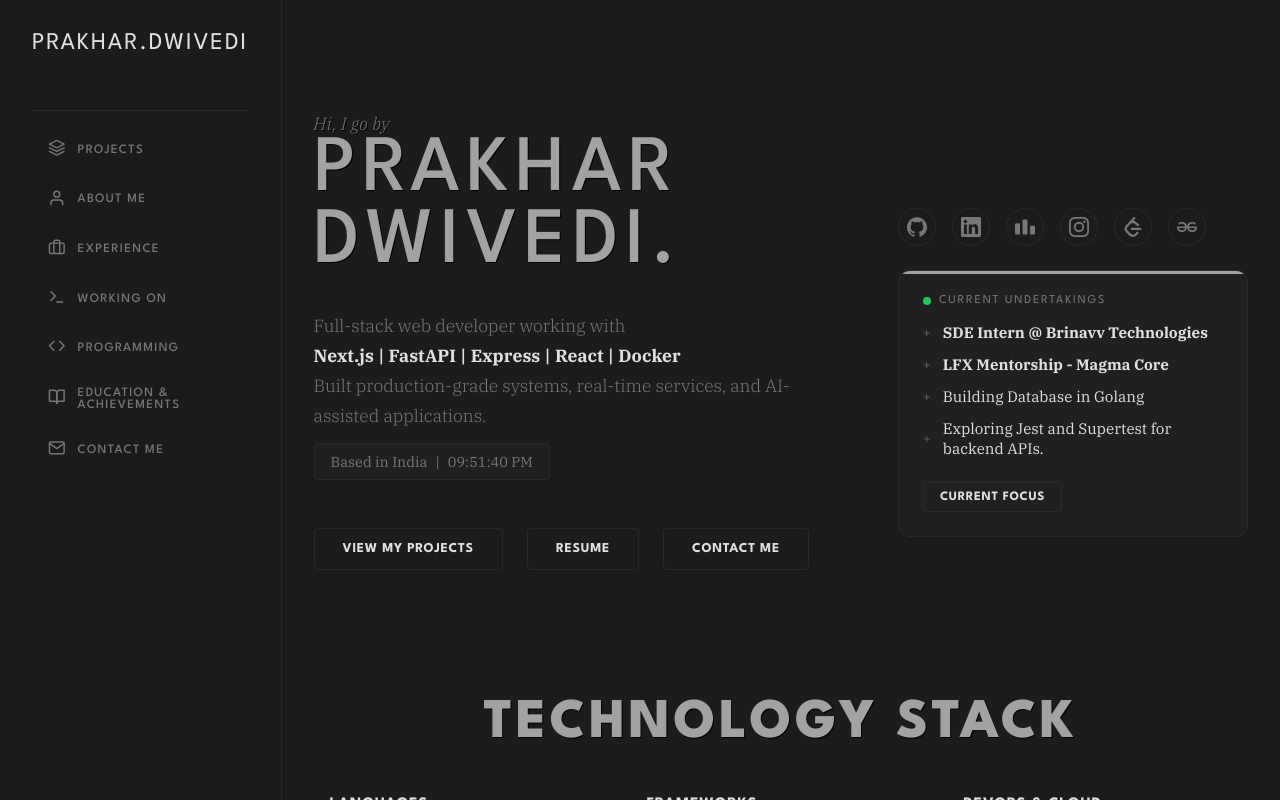
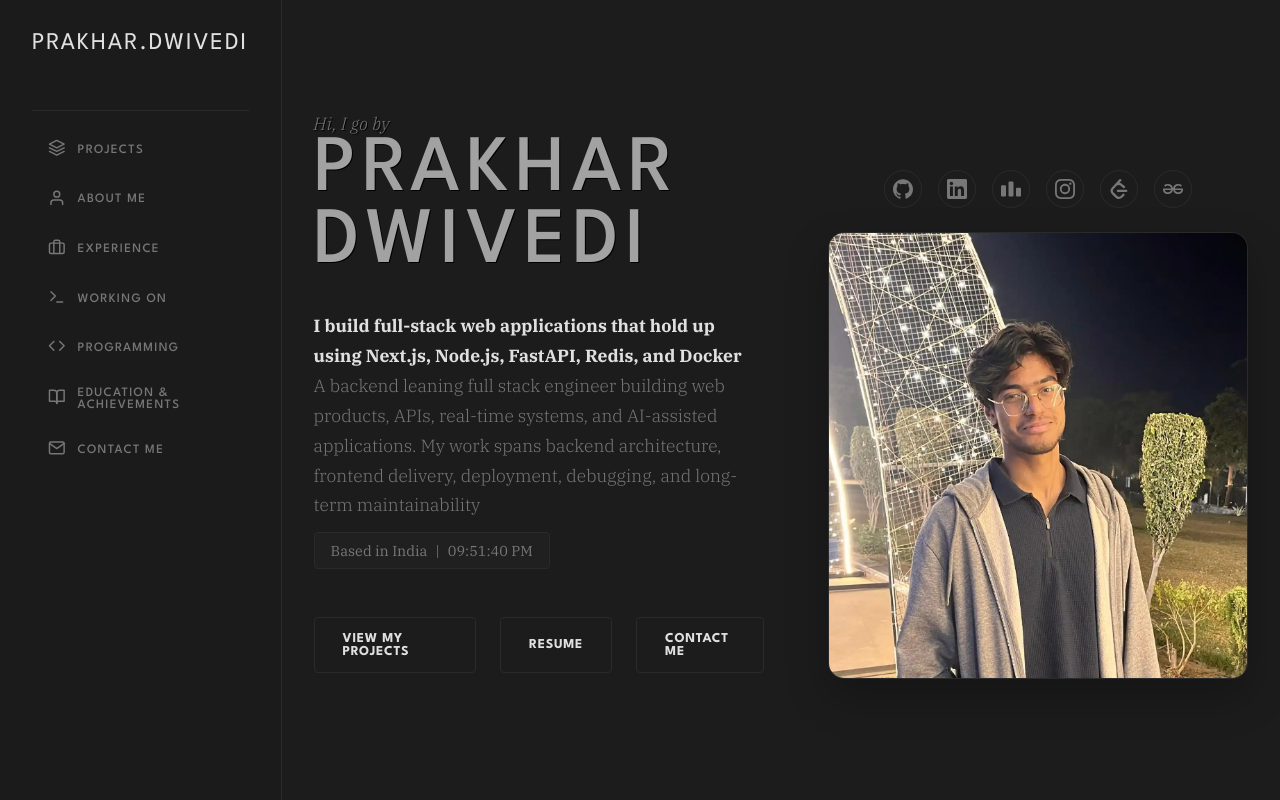
Before and after one commit to prakharDvedi/portfolio, a Next.js app: page / in a window 1280 px wide. Built offline with nearby package versions, Linux system fonts and the light colour scheme.

Commit message:
Add HomePortrait component with animation and image display

```diff
--- a/src/app/home.module.css
+++ b/src/app/home.module.css
@@ -28,13 +28,38 @@
   display: flex;
   flex-direction: column;
   gap: 1.5rem;
-  flex: 0 0 350px;
-  align-items: flex-start;
+  flex: 0 0 420px;
+  align-items: center;
+}
+
+.portraitCard {
+  width: 100%;
+  border: 1px solid var(--border-color);
+  border-radius: 16px;
+  overflow: hidden;
+  background: rgba(255, 255, 255, 0.03);
+  box-shadow: 0 18px 40px rgba(0, 0, 0, 0.25);
+}
+
+.portraitImage {
+  display: block;
+  width: 100%;
+  height: auto;
+  object-fit: cover;
+}
+
+.socialPanel {
+  display: flex;
+  flex-direction: column;
+  align-items: center;
+  width: 100%;
 }
 
 .socialLinks {
   display: flex;
+  flex-wrap: wrap;
   gap: 1rem;
+  justify-content: center;
 }
 
 .socialLink {
@@ -57,86 +82,6 @@
   border-color: var(--text-secondary);
 }
 
-.currentWorkSection {
-  width: 100%;
-  background: rgba(255, 255, 255, 0.02);
-  border: 1px solid var(--border-color);
-  border-radius: 12px;
-  padding: 1.5rem;
-  position: relative;
-  overflow: hidden;
-}
-
-.currentWorkSection::before {
-  content: "";
-  position: absolute;
-  top: 0;
-  left: 0;
-  width: 100%;
-  height: 3px;
-  background: var(--accent-primary);
-}
-
-.workLabel {
-  font-size: 0.75rem;
-  text-transform: uppercase;
-  letter-spacing: 0.15em;
-  color: var(--text-secondary);
-  margin-bottom: 1rem;
-  display: flex;
-  align-items: center;
-  gap: 0.5rem;
-  font-family: var(--font-heading);
-}
-
-.pulsingDot {
-  width: 8px;
-  height: 8px;
-  background-color: #22c55e;
-  border-radius: 50%;
-  box-shadow: 0 0 0 rgba(34, 197, 94, 0.4);
-  animation: pulse 2s infinite;
-}
-
-@keyframes pulse {
-  0% {
-    box-shadow: 0 0 0 0 rgba(34, 197, 94, 0.4);
-  }
-  70% {
-    box-shadow: 0 0 0 10px rgba(34, 197, 94, 0);
-  }
-  100% {
-    box-shadow: 0 0 0 0 rgba(34, 197, 94, 0);
-  }
-}
-
-.workList {
-  display: flex;
-  flex-direction: column;
-  gap: 0.75rem;
-}
-
-.workItem,
-.workItemLink {
-  display: flex;
-  align-items: center;
-  gap: 0.75rem;
-  font-size: 0.95rem;
-  color: var(--text-primary);
-  text-decoration: none;
-  transition: color 0.2s ease;
-}
-
-.workItemLink:hover {
-  color: var(--accent-hover);
-}
-
-.workIcon {
-  color: var(--accent-primary);
-  font-size: 0.8rem;
-  opacity: 0.6;
-}
-
 @media (max-width: 1024px) {
   .mainSection {
     flex-direction: column;
@@ -144,9 +89,9 @@
     gap: 3rem;
   }
 
-  .currentWorkSection {
+  .rightColumn {
     width: 100%;
-    flex: none;
+    max-width: 420px;
   }
 }
 
@@ -155,7 +100,7 @@
   font-size: 1.1rem;
   font-weight: 300;
   font-style: italic;
-  margin-bottom: 2rem;
+  margin-bottom: 2.5rem;
   letter-spacing: 0.02em;
   text-shadow: 1px 1px black;
 }
@@ -181,8 +126,6 @@
   display: inline-flex;
   justify-content: flex-start;
   min-width: 350px;
-  color: var(--text-primary);
-  font-weight: 600;
   vertical-align: bottom;
   text-align: left;
 }
@@ -193,6 +136,16 @@
   max-width: 600px;
   line-height: 1.7;
   margin-bottom: 0.75rem;
+  font-weight: 300;
+}
+
+.heroIntro {
+  color: var(--text-primary);
+  font-weight: 700;
+}
+
+.heroSupport {
+  color: var(--text-secondary);
   font-weight: 300;
 }
 
--- a/src/app/page.tsx
+++ b/src/app/page.tsx
@@ -1,13 +1,12 @@
 import styles from "./home.module.css";
-import { currentWorkData } from "@/data/currentWork";
 import {
   homeCallToActions,
   homeHero,
   homeSocialLinks,
 } from "@/data/home";
-import HomeCurrentWork from "@/components/home/HomeCurrentWork";
 import HomeHeatmap from "@/components/home/HomeHeatmap";
 import HomeHero from "@/components/home/HomeHero";
+import HomePortrait from "@/components/home/HomePortrait";
 import HomeSocialLinks from "@/components/home/HomeSocialLinks";
 import HomeTechStack from "@/components/home/HomeTechStack";
 
@@ -19,7 +18,7 @@ export default function Home() {
 
         <div className={styles.rightColumn}>
           <HomeSocialLinks links={homeSocialLinks} />
-          <HomeCurrentWork items={currentWorkData} />
+          <HomePortrait />
         </div>
       </div>
 
--- a/src/components/home/HomeHero.tsx
+++ b/src/components/home/HomeHero.tsx
@@ -50,9 +50,15 @@ export default function HomeHero({
         animate={{ opacity: 1, y: 0 }}
         transition={{ duration: 0.5, delay: 0.2 }}
       >
-        {intro} <br />
-        <span className={styles.techRotator}>{stackLine}</span> <br />
-        {summary}
+        <span className={styles.heroIntro}>{intro}</span>
+        <br />
+        <span className={styles.heroSupport}>{stackLine}</span>
+        {summary ? (
+          <>
+            <br />
+            {summary}
+          </>
+        ) : null}
       </motion.p>
 
       <motion.div
--- /dev/null
+++ b/src/components/home/HomePortrait.tsx
@@ -0,0 +1,25 @@
+"use client";
+
+import { motion } from "framer-motion";
+import Image from "next/image";
+import styles from "@/app/home.module.css";
+
+export default function HomePortrait() {
+  return (
+    <motion.div
+      className={styles.portraitCard}
+      initial={{ opacity: 0, x: 20 }}
+      animate={{ opacity: 1, x: 0 }}
+      transition={{ duration: 0.5, delay: 0.35 }}
+    >
+      <Image
+        src="/portfolio.webp"
+        alt="Portrait of Prakhar Dwivedi"
+        width={520}
+        height={640}
+        className={styles.portraitImage}
+        priority
+      />
+    </motion.div>
+  );
+}
--- a/src/components/home/HomeSocialLinks.tsx
+++ b/src/components/home/HomeSocialLinks.tsx
@@ -29,11 +29,12 @@ type HomeSocialLinksProps = {
 export default function HomeSocialLinks({ links }: HomeSocialLinksProps) {
   return (
     <motion.div
-      className={styles.socialLinks}
+      className={styles.socialPanel}
       initial={{ opacity: 0, x: 20 }}
       animate={{ opacity: 1, x: 0 }}
-      transition={{ duration: 0.5, delay: 0.35 }}
+      transition={{ duration: 0.5, delay: 0.4 }}
     >
+      <div className={styles.socialLinks}>
         {links.map((link) => {
           const Icon = iconMap[link.icon];
 
@@ -49,6 +50,7 @@ export default function HomeSocialLinks({ links }: HomeSocialLinksProps) {
             </Link>
           );
         })}
+      </div>
     </motion.div>
   );
 }
--- a/src/data/home.ts
+++ b/src/data/home.ts
@@ -12,11 +12,12 @@ export type HomeCallToAction = {
 
 export const homeHero = {
   eyebrow: "Hi, I go by",
-  name: "Prakhar Dwivedi.",
-  intro: "Full-stack web developer working with",
-  stackLine: "Next.js | FastAPI | Express | React | Docker",
-  summary:
-    "Built production-grade systems, real-time services, and AI-assisted applications.",
+  name: "Prakhar Dwivedi",
+  intro:
+    "I build full-stack web applications that hold up using Next.js, Node.js, FastAPI, Redis, and Docker",
+  stackLine:
+    "A backend leaning full stack engineer building web products, APIs, real-time systems, and AI-assisted applications. My work spans backend architecture, frontend delivery, deployment, debugging, and long-term maintainability",
+  summary: "",
   locationLabel: "Based in India",
 };
 
@@ -27,7 +28,7 @@ export const homeCallToActions: HomeCallToAction[] = [
   },
   {
     label: "Resume",
-    href: "https://drive.google.com/file/d/1BDMeYISwAJZaO495fAoL1BsyHtdjAIo_/view?usp=sharing",
+    href: "https://drive.google.com/file/d/1T43stcrf7CnwFVcVp1Kb9lTDv8kj1Y8E/view?usp=sharing",
     external: true,
   },
   {
--- a/src/data/techStack.ts
+++ b/src/data/techStack.ts
@@ -1,26 +1,26 @@
 export const techStackData = [
   {
     category: "Languages",
-    items: ["TypeScript", "Python", "C++", "Go", "Java"],
+    items: ["TypeScript", "JavaScript", "Python", "C++", "SQL"],
   },
   {
     category: "Frameworks",
-    items: ["React", "Next.js", "Node.js", "Express.js", "FastAPI"],
+    items: ["React", "Next.js", "Node.js", "Express.js", "FastAPI", "Fastify"],
+  },
+  {
+    category: "Databases",
+    items: ["PostgreSQL", "MongoDB", "MySQL", "SQLite", "Redis", "Prisma"],
   },
   {
     category: "DevOps & Cloud",
-    items: ["Docker", "CI/CD", "AWS", "Kafka", "Kubernetes"],
+    items: ["Docker", "GitHub Actions", "AWS", "Azure"],
   },
   {
-    category: "Data Science & AI",
-    items: ["OpenAI API", "LangChain", "LangGraph", "RAG"],
+    category: "Systems & APIs",
+    items: ["Socket.IO", "REST APIs", "Authentication", "Microservices"],
   },
   {
-    category: "Databases & State",
-    items: ["PostgreSQL", "MongoDB", "Prisma", "Redis", "Zustand"],
-  },
-  {
-    category: "UI & Styling",
-    items: ["Tailwind CSS", "ShadCN UI", "Framer Motion", "Figma"],
+    category: "AI & Tooling",
+    items: ["OpenAI API", "Neo4j", "LangChain", "Pydantic", "TypeScript Types"],
   },
 ];
```
Also changed, not shown: public/portfolio.webp (added). Lines whose indentation alone changed are shown as unchanged.
